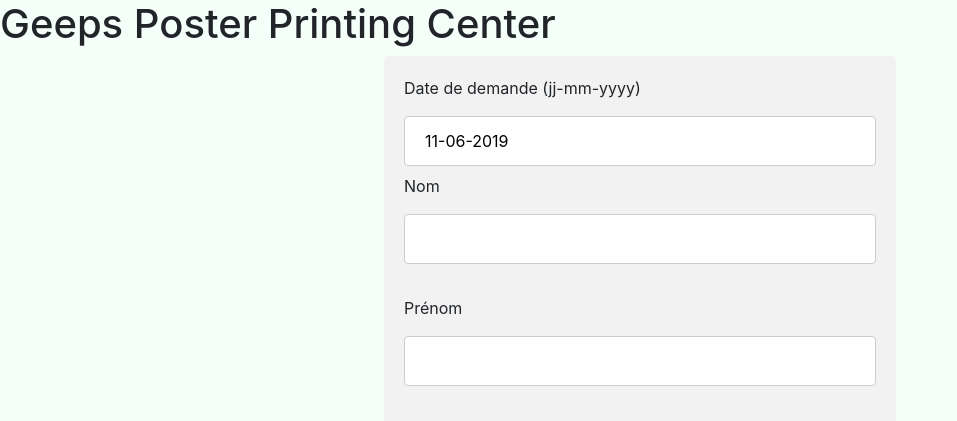
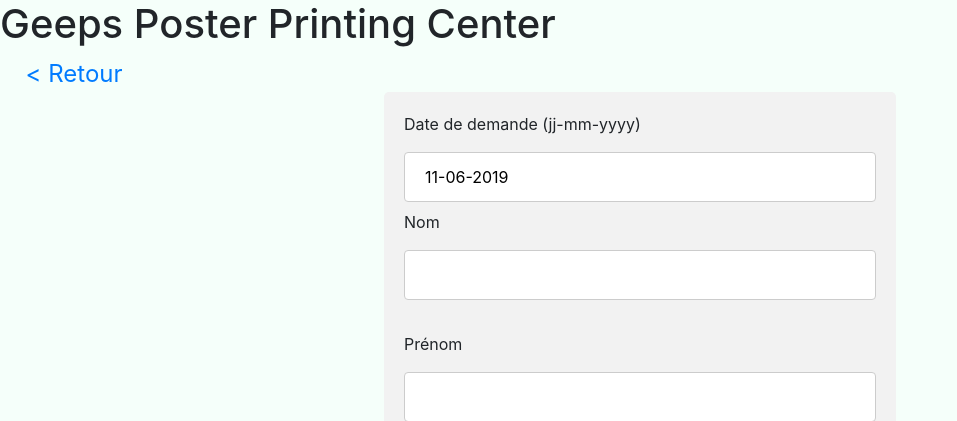
Before and after one commit to BenjaminBoutrois/gppc, a Django app: page /forms/gppc in a window 1280 px wide. Shown: the top 421 px of the page, without its empty margins (0-957 px from the left). Run offline with Django 3.2, Linux system fonts and the light colour scheme; some libraries are stand-ins or nearby versions.

Commit message:
Ajout lien retour

```diff
--- a/forms/static/css/style.css
+++ b/forms/static/css/style.css
@@ -64,3 +64,14 @@ body {
     margin: 0 auto;
     padding: 5%;
 }
+
+.lien-retour {
+    font-size: x-large;
+    letter-spacing: 0.5 px;
+    margin: 2%;
+}
+
+.lien-retour:hover {
+    color: #bf0f2d;
+    opacity: 0.5;
+}
--- a/forms/templates/forms/gppc-form.html
+++ b/forms/templates/forms/gppc-form.html
@@ -9,6 +9,7 @@
 </head>
 <body>
     <h1>Geeps Poster Printing Center</h1>
+    <a class="lien-retour" href="{% url 'index' %}">< Retour</a>
     <div class="form-container">
         <form action="" method="post" enctype="multipart/form-data">
         {% csrf_token %}
--- a/forms/templates/forms/gppc-history.html
+++ b/forms/templates/forms/gppc-history.html
@@ -14,6 +14,7 @@
 </head>
 <body>
     <h1>Historique du GPPC</h1>
+    <a class="lien-retour" href="{% url 'index' %}">< Retour</a>
 <script>
 $(document).ready(function () {
     $('#table-history').DataTable({
@@ -106,7 +107,7 @@ console.log(truncatable);
 for(var i = 0; i <= truncatable.length -1; i++)
 {
     var tStr = truncatable[i].innerHTML;
-    truncatable[i].innerHTML = truncate(tStr, 30);
+    truncatable[i].innerHTML = truncate(tStr, 35);
 }
 </script>
 </body>
```
